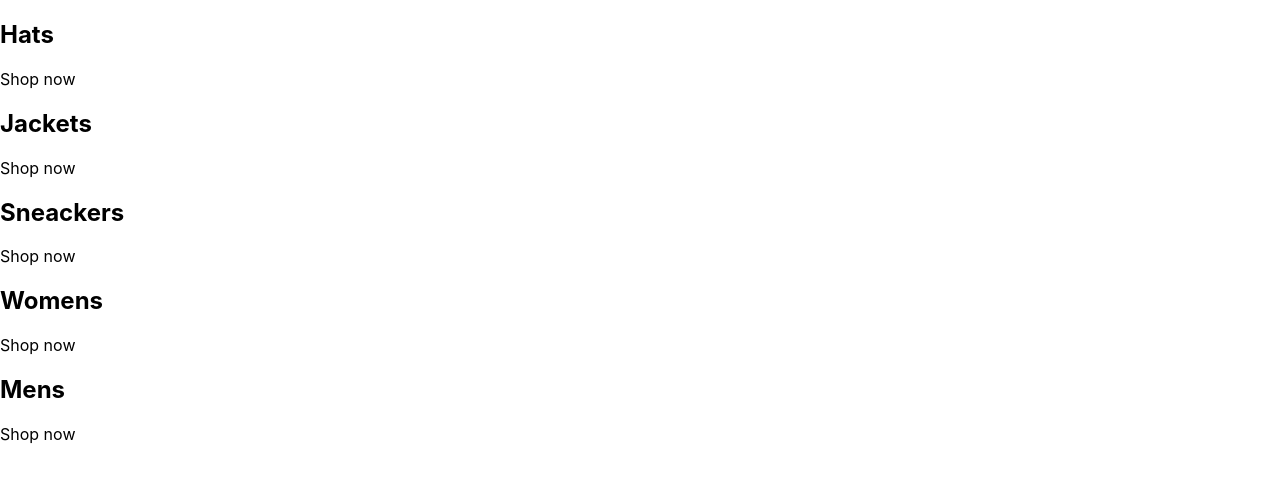
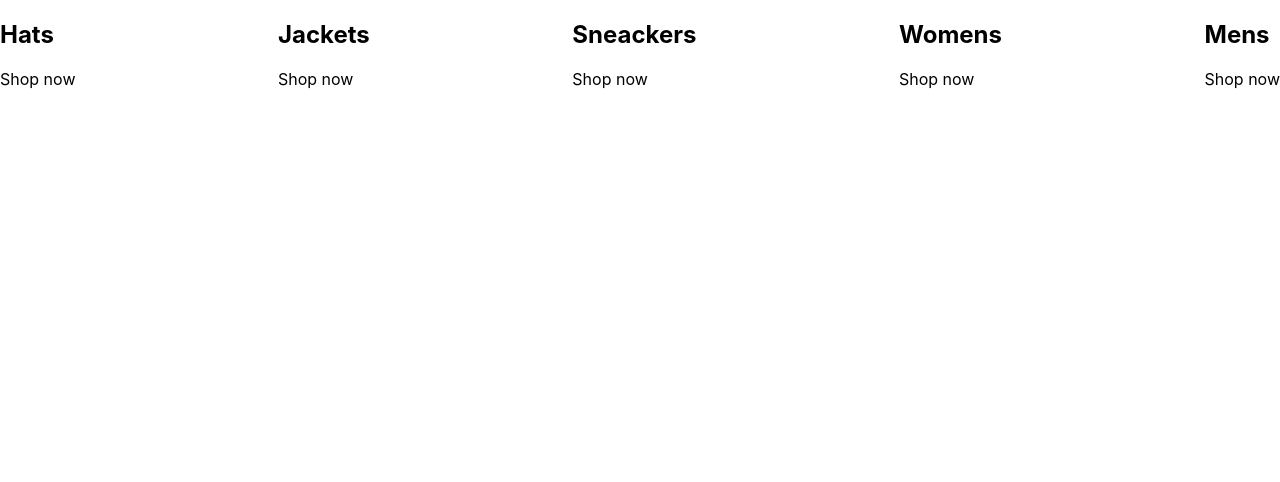
Before and after one commit to akmalrizaev/e-clothing, a React (Create React App) app: page / in a window 1280 px wide. Shown: the top 482 px of the page. Built offline with nearby package versions, Linux system fonts and the light colour scheme.

Commit message:
adding sass

```diff
--- a/package.json
+++ b/package.json
@@ -9,6 +9,7 @@
     "react": "^18.2.0",
     "react-dom": "^18.2.0",
     "react-scripts": "5.0.1",
+    "sass": "^1.62.0",
     "web-vitals": "^2.1.4"
   },
   "scripts": {
--- a/src/App.js
+++ b/src/App.js
@@ -1,3 +1,4 @@
+import './categories.styles.scss';
 const App = () => {
   const categories = [
     {
@@ -23,8 +24,8 @@ const App = () => {
   ];
   return (
     <div className="categories-container">
-      {categories.map(({ title }) => (
-        <div className="category-container">
+      {categories.map(({ title, id }) => (
+        <div key={id} className="category-container">
           <div className="background-image" />
           <div className="category-body-container">
             <h2> {title}</h2>
--- /dev/null
+++ b/src/categories.styles.scss
@@ -0,0 +1,6 @@
+.categories-container {
+  width: 100%;
+  display: flex;
+  flex-wrap: wrap;
+  justify-content: space-between;
+}
```
Also changed, not shown: 1 other file (tests, documents, lock files or other folders).
